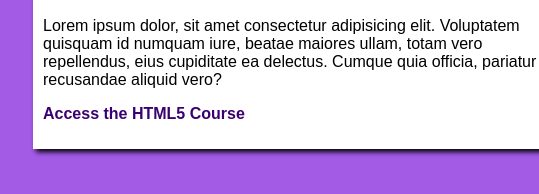
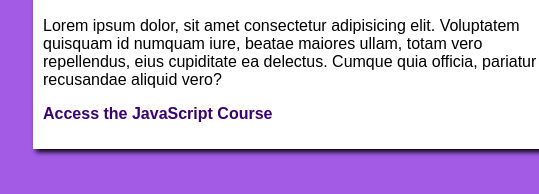
Before and after one commit to LFelipe07/site-project, a plain HTML site: page index.html in a window 1280 px wide. Shown: the part 406-600 px from the top of the page, 297-836 px from the left. Drawn offline with Linux system fonts and the light colour scheme.

Commit message:
Changing name

```diff
--- a/index.html
+++ b/index.html
@@ -22,7 +22,7 @@
             <h2>JavaScript Course</h2>
             <img class="side" src="imagens/curso-javascript.png" alt="JavaScript Course">
             <p>Lorem ipsum dolor, sit amet consectetur adipisicing elit. Voluptatem quisquam id numquam iure, beatae maiores ullam, totam vero repellendus, eius cupiditate ea delectus. Cumque quia officia, pariatur recusandae aliquid vero?</p>
-            <p><a href="curso-js.html">Access the HTML5 Course</a> </p>
+            <p><a href="curso-js.html">Access the JavaScript Course</a> </p>
         </article>
     </main>
 
```
